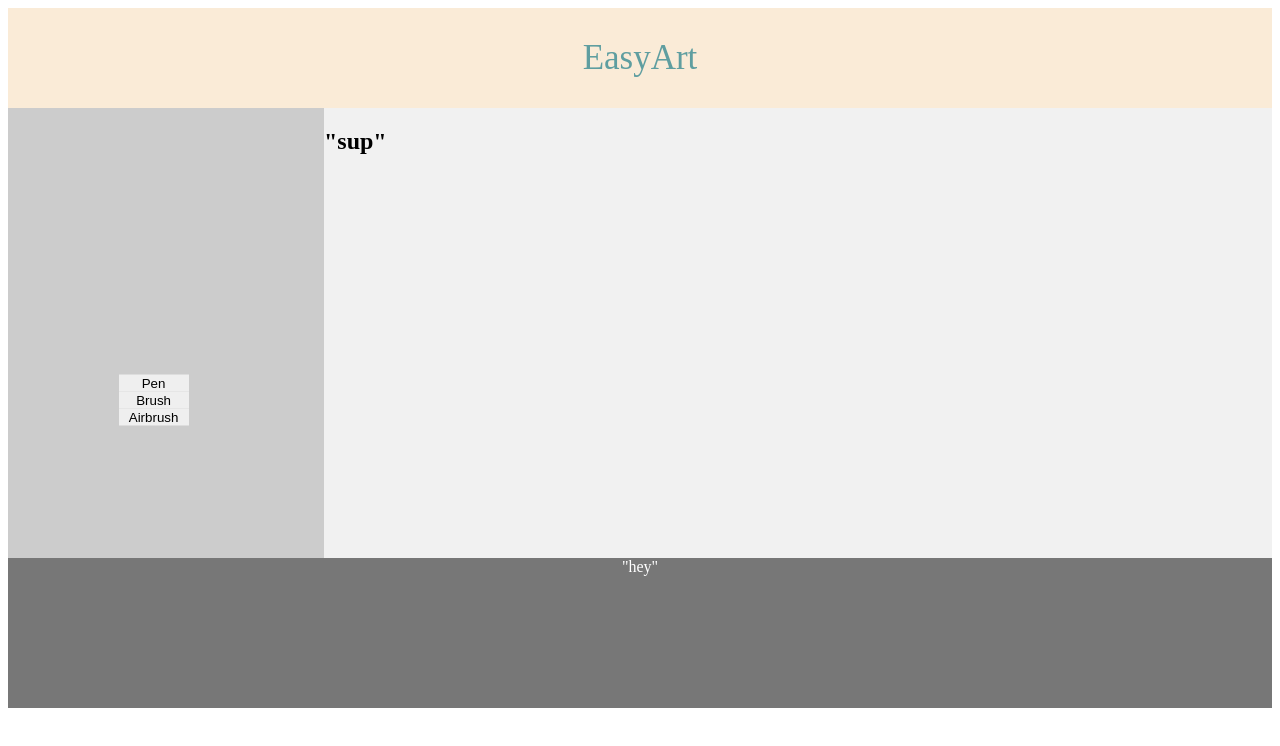
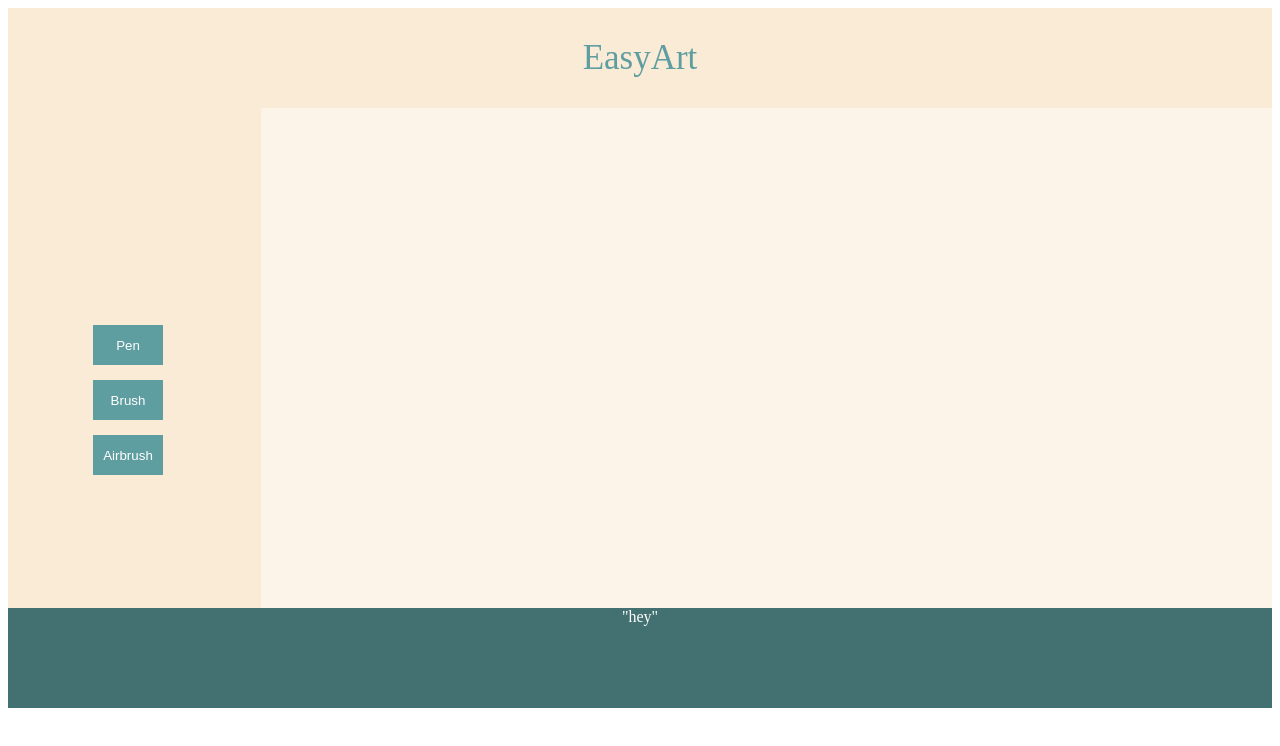
Before and after one commit to katiejordan01/EasyArt, a plain HTML site: page index.html in a window 1280 px wide. Drawn offline with Linux system fonts and the light colour scheme.

Commit message:
Implement buttons and CSS
Styled the page and added buttons

```diff
--- a/index.css
+++ b/index.css
@@ -10,35 +10,45 @@ header {
     margin: 0;
     position: absolute;
     top: 50%;
-    left: 12%;
+    left: 10%;
     -ms-transform: translate(-50%, -50%);
     transform: translate(-50%, -50%);
     flex-direction: column;
 }
 button {
+    background-color: #5F9EA0;
+    color: white;
     border: none;
     display: block;
     width: 70px;
+    margin-top: 15px;
+    margin-bottom:15px;
+    font: Raleway;
+    /* padding-top: 15px; */
+    height: 40px;
+}
+button:hover {
+    border: 4px solid #437071; ;
 }
 .tools {
     float: left;
-    width: 25%;
-    height: 450px;
-    background: #ccc;
+    width: 20%;
+    height: 500px;
+    background: #FAEBD7;
     flex-direction: column;
 }
 .draw {
     float: right;
-    width: 75%;
-    height: 450px;
-    background-color: #f1f1f1;
+    width: 80%;
+    height: 500px;
+    background-color: #fcf4e8;
 }
 body {
     flex-direction: row;
 }
 
 footer {
-background-color: #777;
+background-color: #437071;
 height:600px;
 text-align: center;
 color: white;
--- a/index.html
+++ b/index.html
@@ -21,7 +21,12 @@
 
     </div>
     <div class="draw">
-        <h2>"sup"</h2>
+        <script>
+            var canvas = document.getElementById("myCanvas");
+            var ctx = canvas.getContext("2d");
+            ctx.fillStyle = "#FF0000";
+            ctx.fillRect(0, 0, 150, 75);
+        </script>
     </div>
 </div>
 <footer>
```
